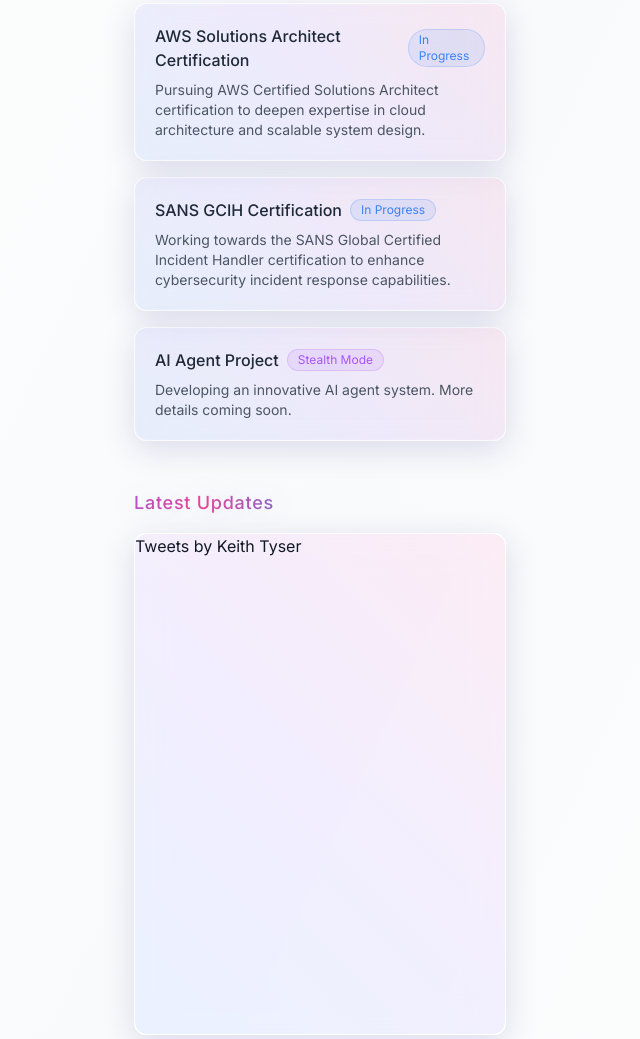
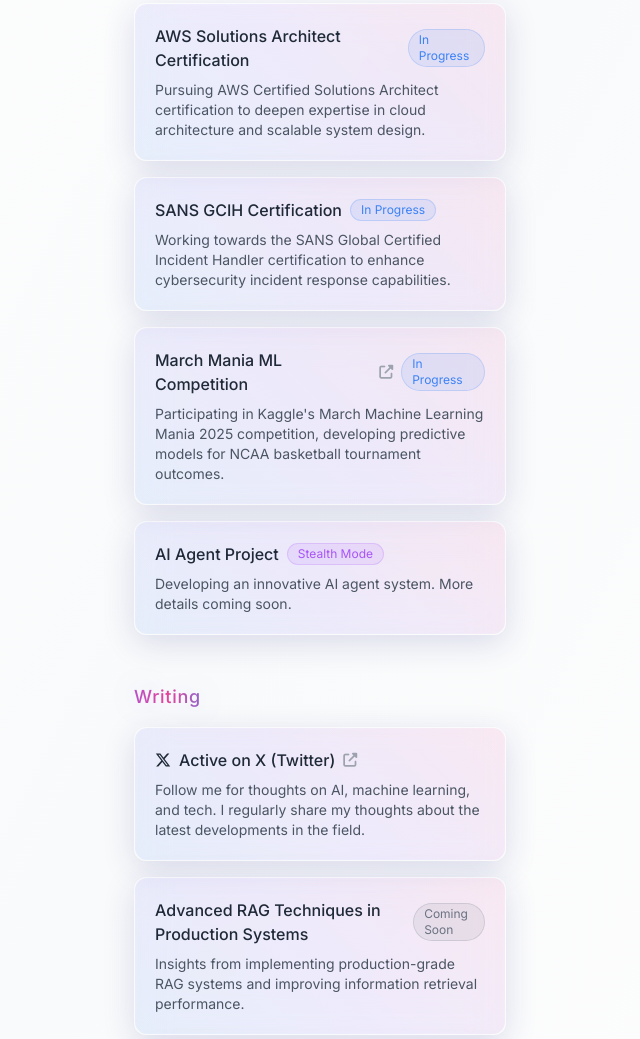
Before and after one commit to keithtyser/personal-site, a plain HTML site: page index.html in a window 1280 px wide. Shown: the part 827-1866 px from the top of the page, without its empty margins (320-960 px from the left). Drawn offline with nearby package versions, Linux system fonts and the light colour scheme.

Commit message:
Add March Mania ML Competition card to Currently Working On section

```diff
--- a/index.html
+++ b/index.html
@@ -688,6 +688,22 @@
       </div>
      </div>
 
+          <a href="https://www.kaggle.com/competitions/march-machine-learning-mania-2025" target="_blank" class="block group">
+            <div class="p-4 sm:p-5 rounded-xl bg-white/5 dark:bg-gray-800/30 hover:bg-white/10 dark:hover:bg-gray-800/50 transition-all duration-300 card-hover glass-effect border border-white/10">
+              <div class="card-background"></div>
+              <div class="card-content">
+                <div class="flex items-center justify-between mb-2">
+                  <div class="flex items-center gap-2">
+                    <span class="font-medium text-gray-800 dark:text-gray-100">March Mania ML Competition</span>
+                    <i class="fas fa-external-link-alt text-sm text-gray-400 group-hover:text-gray-600 dark:group-hover:text-gray-300"></i>
+                    <span class="text-xs px-2.5 py-0.5 rounded-full bg-blue-500/10 text-blue-500 dark:text-blue-400 border border-blue-500/20">In Progress</span>
+                  </div>
+                </div>
+                <p class="text-sm text-gray-600 dark:text-gray-400">Participating in Kaggle's March Machine Learning Mania 2025 competition, developing predictive models for NCAA basketball tournament outcomes.</p>
+              </div>
+            </div>
+          </a>
+
           <div class="group p-4 sm:p-5 rounded-xl bg-white/5 dark:bg-gray-800/30 hover:bg-white/10 dark:hover:bg-gray-800/50 transition-all duration-300 card-hover glass-effect border border-white/10">
             <div class="card-background"></div>
             <div class="card-content">
@@ -703,33 +719,26 @@
     </div>
    </section>
 
-      <!-- Latest Updates Section -->
-      <section>
-        <h2 class="section-heading font-medium mb-4 text-lg gradient-text">Latest Updates</h2>
-        <div class="rounded-xl bg-white/80 dark:bg-gray-800/50 hover:bg-white dark:hover:bg-gray-800 transition-all duration-300 card-hover glass-effect overflow-hidden">
-          <div class="card-background"></div>
-          <div class="card-content relative z-10">
-            <div id="twitter-timeline" class="relative min-h-[500px]">
-              <a class="twitter-timeline"
-                 data-theme="light"
-                 data-chrome="noheader nofooter noborders transparent"
-                 data-height="500"
-                 data-dnt="true"
-                 data-link-color="#3B82F6"
-                 data-tweet-limit="5"
-                 data-cards="hidden"
-                 href="https://twitter.com/keithtyser?ref_src=twsrc%5Etfw">
-                Tweets by Keith Tyser
-              </a>
-            </div>
-          </div>
-        </div>
-      </section>
-
       <!-- Writing Section -->
       <section>
         <h2 class="section-heading font-medium mb-4 text-lg gradient-text">Writing</h2>
         <div class="space-y-4">
+          <a href="https://twitter.com/keithtyser" target="_blank" class="block group">
+            <div class="p-4 sm:p-5 rounded-xl bg-white/5 dark:bg-gray-800/30 hover:bg-white/10 dark:hover:bg-gray-800/50 transition-all duration-300 card-hover glass-effect border border-white/10">
+              <div class="card-background"></div>
+              <div class="card-content">
+                <div class="flex items-center justify-between mb-2">
+                  <div class="flex items-center gap-2">
+                    <i class="fa-brands fa-x-twitter text-gray-800 dark:text-gray-100"></i>
+                    <span class="font-medium text-gray-800 dark:text-gray-100">Active on X (Twitter)</span>
+                    <i class="fas fa-external-link-alt text-sm text-gray-400 group-hover:text-gray-600 dark:group-hover:text-gray-300"></i>
+                  </div>
+                </div>
+                <p class="text-sm text-gray-600 dark:text-gray-400">Follow me for thoughts on AI, machine learning, and tech. I regularly share my thoughts about the latest developments in the field.</p>
+              </div>
+            </div>
+          </a>
+
           <div class="group p-4 sm:p-5 rounded-xl bg-white/5 dark:bg-gray-800/30 hover:bg-white/10 dark:hover:bg-gray-800/50 transition-all duration-300 card-hover glass-effect border border-white/10">
             <div class="card-background"></div>
             <div class="card-content">
@@ -832,8 +841,6 @@
   </div>
 
   <div class="morphing-bg"></div>
-
-  <script async src="https://platform.twitter.com/widgets.js"></script>
 
   <script>
     // Initialize content visibility immediately
```
Lines whose indentation alone changed are shown as unchanged.
